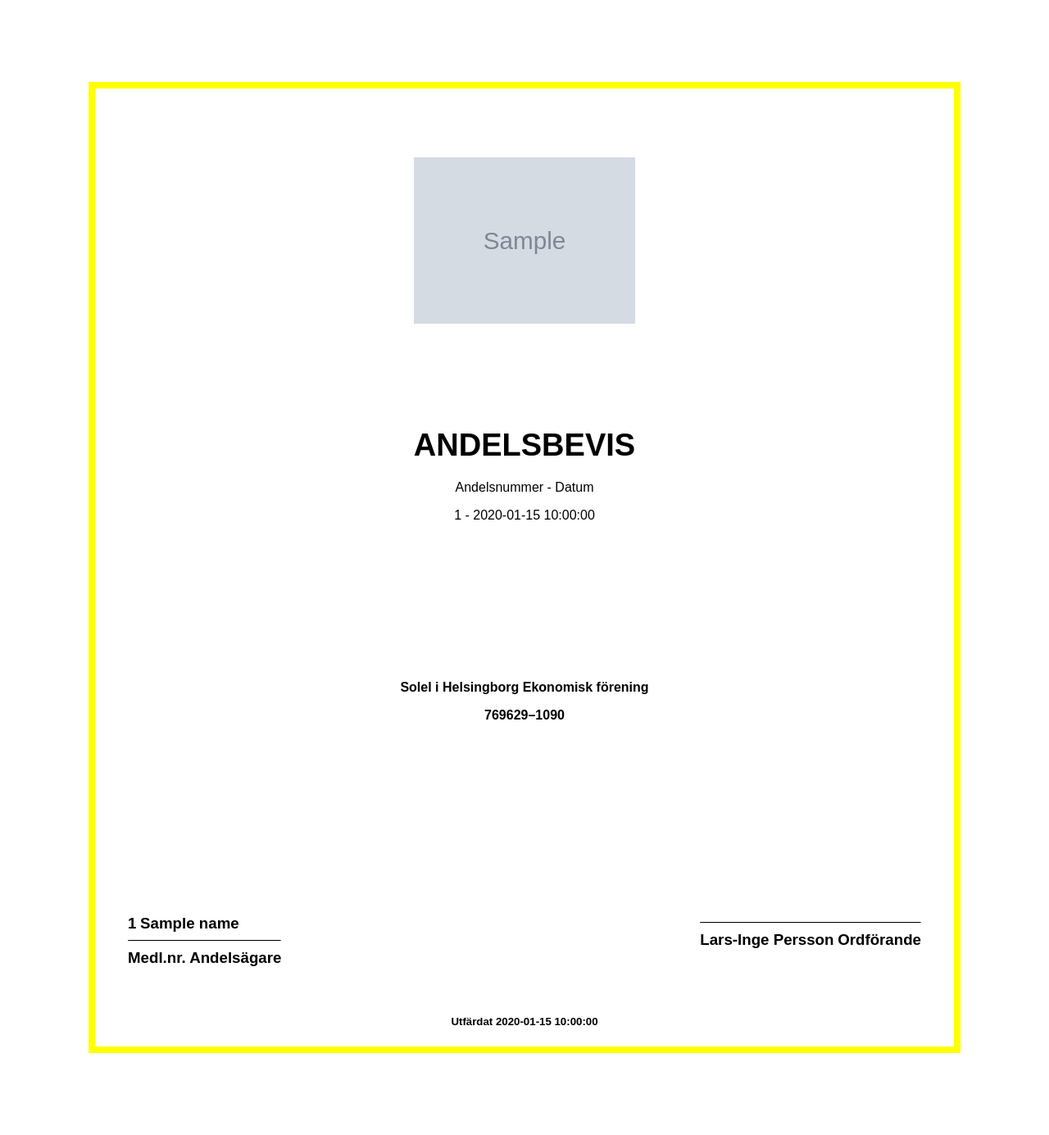
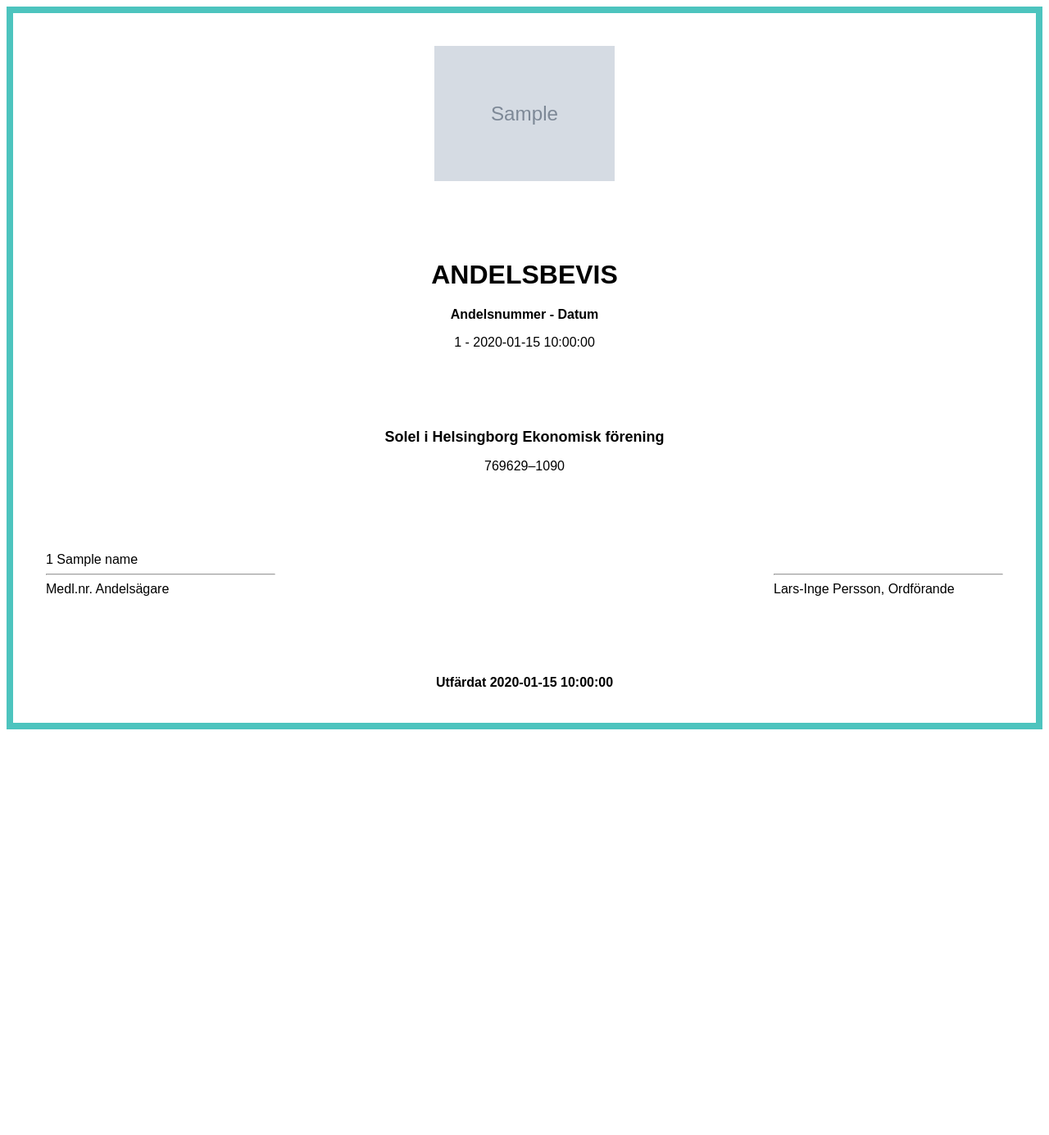
Before and after one commit to ourstudio-se/solarpark, a Python web app: template solarpark/templates/pdf.html in a window 1280 px wide. Shown: the whole page at 82% size. After the commit the page ends 890 px from the top, so only its background shows below. Run offline with Jinja, Linux system fonts and the light colour scheme; the template is opened without the code that fills it: most values are stand-ins (such as "Sample title", 1, 10 or a date in 2020); grey boxes marked "Sample" are stand-in pictures.

Commit message:
Update html and css for pdf

```diff
--- a/solarpark/templates/pdf.html
+++ b/solarpark/templates/pdf.html
@@ -5,105 +5,110 @@
     <title>Andelsbevis Solar Park</title>
 
     <style>
-      .left {
-        float: left;
-        text-align: left;
-        padding-right: 10px;
+      body {
+        border: 8px solid #4dc4be;
+        padding: 40px;
+        font-family: Arial, Helvetica, sans-serif;
       }
 
-      .center {
+      .section {
+        margin-bottom: 96px;
         text-align: center;
       }
 
-      .right {
-        float: right;
-        text-align: right;
-        padding-left: 10px;
+      .section :first-child {
+        margin-top: 0;
       }
 
-      .border {
-        border: 8px solid yellow;
-        margin: 100px;
+      .section :last-child {
+        margin-bottom: 0;
+      }
+
+      .footer {
+        text-align: center;
+      }
+
+      h1,
+      h2 {
+        margin-top: 0;
+      }
+
+      h1 {
+        font-size: 2rem;
+        text-transform: uppercase;
+      }
+
+      h2 {
+        font-size: 1.125rem;
+      }
+
+      .logo {
+        display: block;
+        width: 220px;
+        margin: 0 auto;
+      }
+
+      .signature {
+        display: table;
+        width: 100%;
+      }
+
+      .signature__row {
+        display: table-row;
+      }
+
+      .signature__cell {
+        display: table-cell;
+        width: 280px;
+        text-align: left;
+        vertical-align: bottom;
+      }
+
+      .signature__cell--spacing {
+        display: table-cell;
+        min-width: 40px;
       }
     </style>
   </head>
+  <body>
+    <div class="section">
+      <img src="{{image_path}}" alt="Solarpark" class="logo" />
+    </div>
 
-  <body>
-    <div class="border">
-      <p style="text-align: center">&nbsp;</p>
-      <p style="text-align: center">&nbsp;</p>
-      <p style="text-align: center">
-        <img src="{{image_path}}" style="width: 270px" />
+    <div class="section">
+      <h1>Andelsbevis</h1>
+      <p>
+        <strong>Andelsnummer - Datum</strong>
       </p>
+      {% for share in shares %}
+      <p>{{ share.id }} - {{ share.purchased_at }}</p>
+      {% endfor %}
+    </div>
 
-      <p style="text-align: center">&nbsp;</p>
-      <p style="text-align: center">&nbsp;</p>
-      <p style="text-align: center">&nbsp;</p>
+    <div class="section">
+      <h2>Solel i Helsingborg Ekonomisk förening</h2>
+      <p>769629–1090</p>
+    </div>
 
-      <h1 class="center">
-        <span style="font-family: arial, helvetica, sans-serif; font-size: 38px">ANDELSBEVIS</span>
-      </h1>
+    <div class="section">
+      <div class="signature">
+        <div class="signature__row">
+          <div class="signature__cell">
+            <div>{{ id }} {{ name }}</div>
+            <hr />
+            <div>Medl.nr. Andelsägare</div>
+          </div>
+          <div class="signature__cell--spacing"></div>
+          <div class="signature__cell">
+            <hr />
+            <div>Lars-Inge Persson, Ordförande</div>
+          </div>
+        </div>
+      </div>
+    </div>
 
-      <div class="center">
-        <p>
-          <span style="font-family: arial, helvetica, sans-serif; text-align: center">Andelsnummer - Datum</span>
-        </p>
-        {% for share in shares %}
-        <p style="text-align: center">
-          <span style="font-family: arial, helvetica, sans-serif; text-align: center"
-            >{{ share.id }} - {{ share.purchased_at }}</span
-          >
-        </p>
-        {% endfor %}
-      </div>
-
-      <p style="text-align: center">&nbsp;</p>
-      <p style="text-align: center">&nbsp;</p>
-      <p style="text-align: center">&nbsp;</p>
-      <p style="text-align: center">&nbsp;</p>
-      <p style="text-align: center">&nbsp;</p>
-
-      <h4 class="center">
-        <font face="arial, helvetica, sans-serif">Solel i Helsingborg Ekonomisk förening</font>
-        <p></p>
-        <font face="arial, helvetica, sans-serif">769629–1090</font>
-      </h4>
-
-      <p style="text-align: center">&nbsp;</p>
-      <p style="text-align: center">&nbsp;</p>
-      <p style="text-align: center">&nbsp;</p>
-      <p style="text-align: center">&nbsp;</p>
-      <p style="text-align: center">&nbsp;</p>
-
-      <div style="margin: 40px">
-        <h3 class="left">
-          <span style="font-family: arial, helvetica, sans-serif">{{ id }}</span>
-          <span style="font-family: arial, helvetica, sans-serif">{{ name }}</span>
-          <span>
-            <hr style="border-top: 1px solid black" />
-          </span>
-          <span style="font-family: arial, helvetica, sans-serif">Medl.nr. Andelsägare</span>
-        </h3>
-
-        <h3 class="right">
-          <span>
-            <hr style="border-top: 1px solid black" />
-          </span>
-          <span style="font-family: arial, helvetica, sans-serif">Lars-Inge Persson</span>
-          <span style="font-family: arial, helvetica, sans-serif">Ordförande</span>
-        </h3>
-      </div>
-
-      <p style="text-align: center">&nbsp;</p>
-      <p style="text-align: center">&nbsp;</p>
-      <p style="text-align: center">&nbsp;</p>
-      <p style="text-align: center">&nbsp;</p>
-
-      <div class="center">
-        <h5>
-          <font face="arial, helvetica, sans-serif">Utfärdat {{today}}</font>
-        </h5>
-      </div>
+    <div class="footer">
+      <strong>Utfärdat {{today}}</strong>
     </div>
   </body>
 </html>
```
